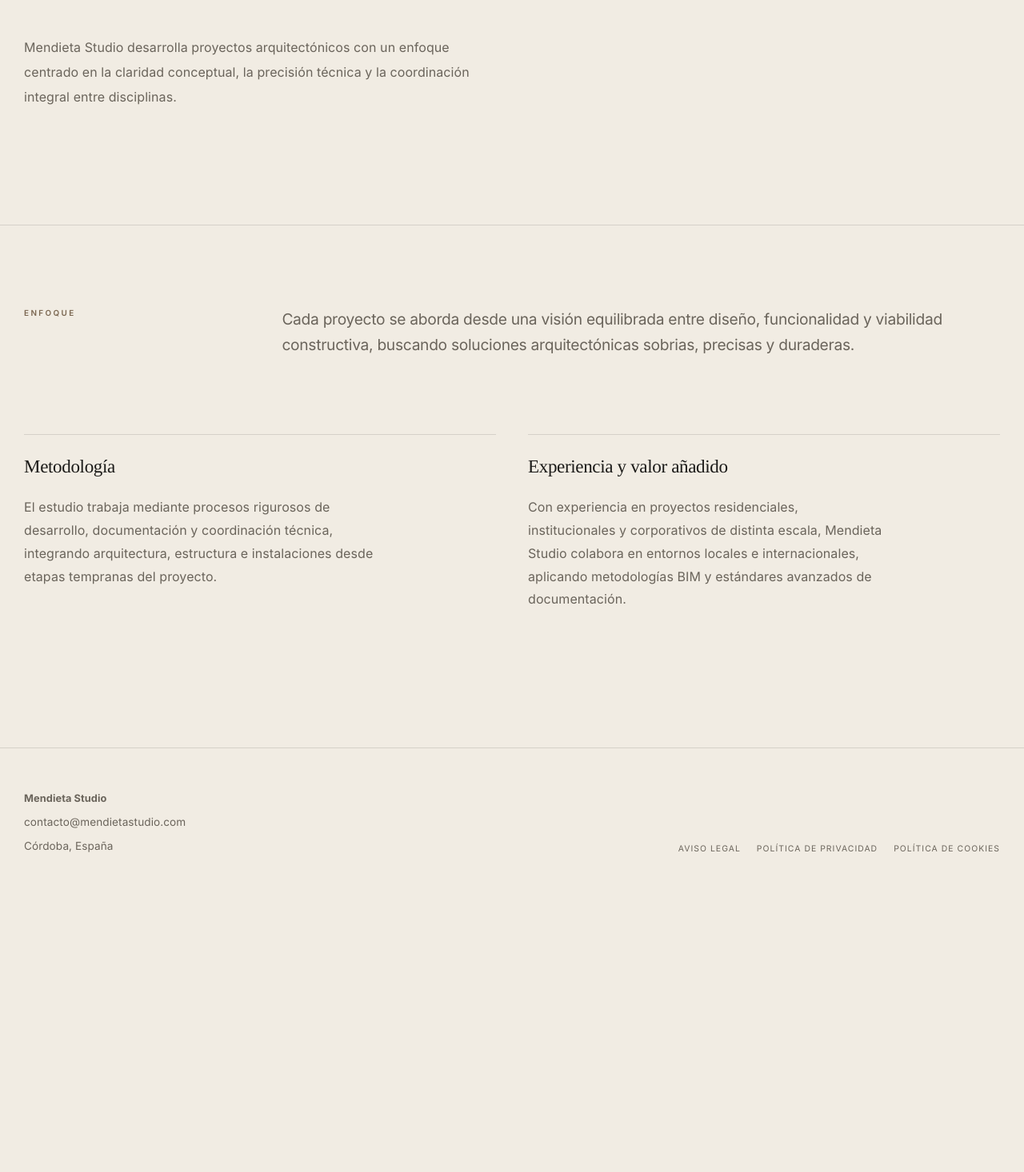
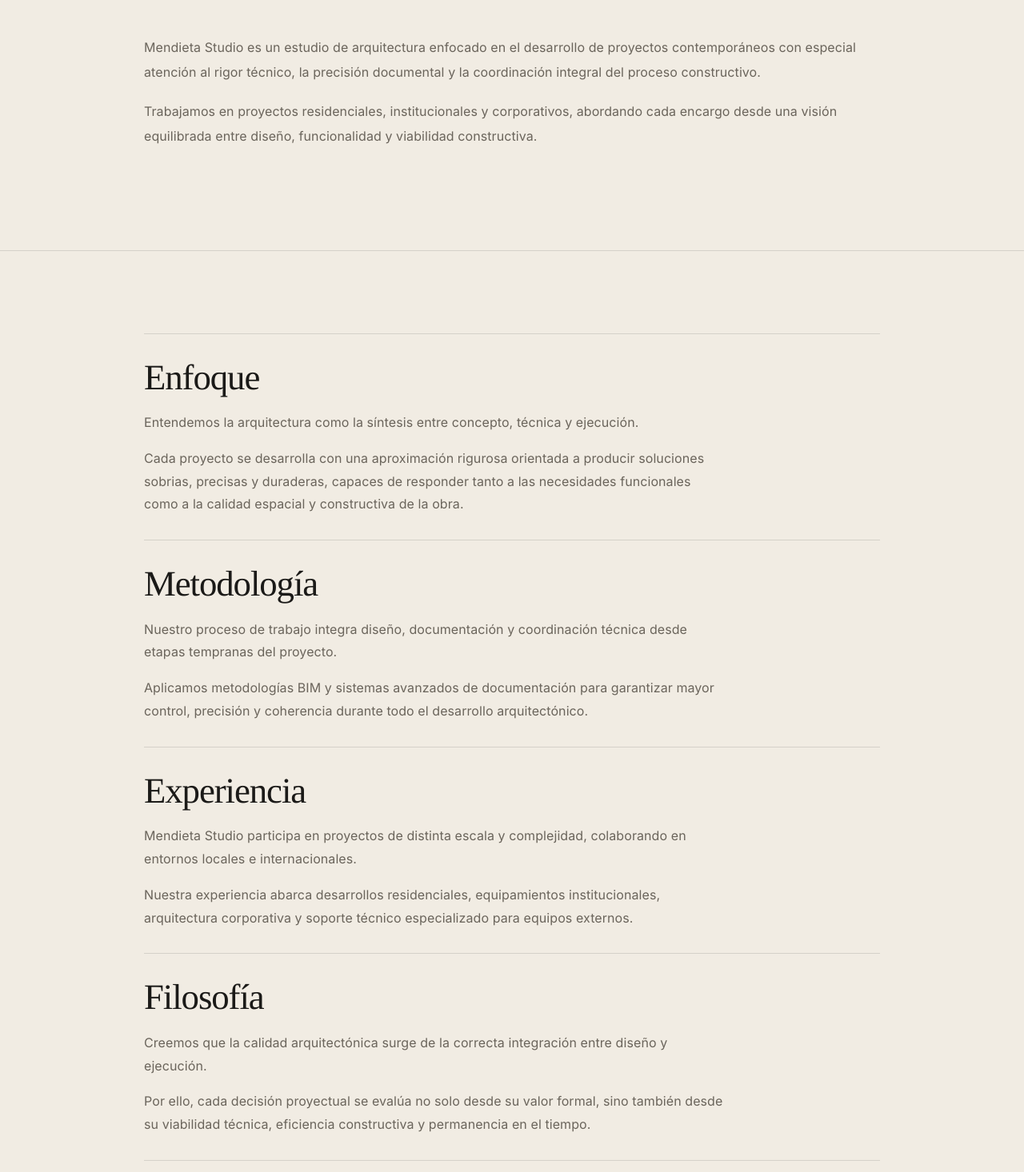
Before and after one commit to richimenvic/mendieta-studio-web, a React (Vite) app: page /estudio in a window 1280 px wide. Shown: the part 324-1790 px from the top of the page at 80% size. Before the commit the page ends 1464 px from the top, so only its background shows below. Built offline with nearby package versions, Linux system fonts and the light colour scheme.

Commit message:
Refuerza contenido editorial en la página Estudio

```diff
--- a/src/pages/Studio.jsx
+++ b/src/pages/Studio.jsx
@@ -1,46 +1,68 @@
+import { Link } from 'react-router-dom'
+
+const studioBlocks = [
+  {
+    title: 'Enfoque',
+    text: [
+      'Entendemos la arquitectura como la síntesis entre concepto, técnica y ejecución.',
+      'Cada proyecto se desarrolla con una aproximación rigurosa orientada a producir soluciones sobrias, precisas y duraderas, capaces de responder tanto a las necesidades funcionales como a la calidad espacial y constructiva de la obra.'
+    ]
+  },
+  {
+    title: 'Metodología',
+    text: [
+      'Nuestro proceso de trabajo integra diseño, documentación y coordinación técnica desde etapas tempranas del proyecto.',
+      'Aplicamos metodologías BIM y sistemas avanzados de documentación para garantizar mayor control, precisión y coherencia durante todo el desarrollo arquitectónico.'
+    ]
+  },
+  {
+    title: 'Experiencia',
+    text: [
+      'Mendieta Studio participa en proyectos de distinta escala y complejidad, colaborando en entornos locales e internacionales.',
+      'Nuestra experiencia abarca desarrollos residenciales, equipamientos institucionales, arquitectura corporativa y soporte técnico especializado para equipos externos.'
+    ]
+  },
+  {
+    title: 'Filosofía',
+    text: [
+      'Creemos que la calidad arquitectónica surge de la correcta integración entre diseño y ejecución.',
+      'Por ello, cada decisión proyectual se evalúa no solo desde su valor formal, sino también desde su viabilidad técnica, eficiencia constructiva y permanencia en el tiempo.'
+    ]
+  }
+]
+
 export default function Studio() {
   return (
     <>
       <main className="page-hero">
-        <div className="wrap">
+        <div className="wrap studio-intro">
           <div className="kicker">Estudio</div>
           <h1>Mendieta Studio</h1>
-          <p className="lead">
-            Mendieta Studio desarrolla proyectos arquitectónicos con un enfoque centrado en la claridad
-            conceptual, la precisión técnica y la coordinación integral entre disciplinas.
+          <p className="lead studio-lead">
+            Mendieta Studio es un estudio de arquitectura enfocado en el desarrollo de proyectos contemporáneos con especial atención al rigor técnico, la precisión documental y la coordinación integral del proceso constructivo.
+          </p>
+          <p className="lead studio-lead">
+            Trabajamos en proyectos residenciales, institucionales y corporativos, abordando cada encargo desde una visión equilibrada entre diseño, funcionalidad y viabilidad constructiva.
           </p>
         </div>
       </main>
 
-      <section className="section section-compact">
-        <div className="wrap">
-          <div className="section-head">
-            <div className="kicker">Enfoque</div>
-            <p className="section-copy section-copy-compact">
-              Cada proyecto se aborda desde una visión equilibrada entre diseño, funcionalidad y viabilidad
-              constructiva, buscando soluciones arquitectónicas sobrias, precisas y duraderas.
-            </p>
-          </div>
+      <section className="section section-compact studio-section">
+        <div className="wrap studio-editorial">
+          {studioBlocks.map((block) => (
+            <article key={block.title} className="box studio-block">
+              <h2>{block.title}</h2>
+              {block.text.map((paragraph) => (
+                <p key={paragraph}>{paragraph}</p>
+              ))}
+            </article>
+          ))}
 
-          <div className="studio-grid">
-            <article className="box">
-              <h3>Metodología</h3>
-              <p>
-                El estudio trabaja mediante procesos rigurosos de desarrollo, documentación y coordinación
-                técnica, integrando arquitectura, estructura e instalaciones desde etapas tempranas del
-                proyecto.
-              </p>
-            </article>
-
-            <article className="box">
-              <h3>Experiencia y valor añadido</h3>
-              <p>
-                Con experiencia en proyectos residenciales, institucionales y corporativos de distinta escala,
-                Mendieta Studio colabora en entornos locales e internacionales, aplicando metodologías BIM y
-                estándares avanzados de documentación.
-              </p>
-            </article>
-          </div>
+          <article className="box studio-cta">
+            <h2>¿Tiene un proyecto en mente?</h2>
+            <p>Estaremos encantados de estudiar su propuesta.</p>
+            <Link className="cta-link" to="/contacto">Contactar</Link>
+          </article>
         </div>
       </section>
     </>
--- a/src/styles.css
+++ b/src/styles.css
@@ -864,26 +864,60 @@ footer{padding:52px 0 68px;border-top:1px solid var(--line);color:var(--muted);f
   max-width:860px;
 }
 
-.studio-grid,
+.studio-intro{
+  max-width:920px;
+}
+
+.studio-lead{
+  max-width:920px;
+  margin-bottom:18px;
+}
+
+.studio-lead:last-child{
+  margin-bottom:0;
+}
+
+.studio-editorial{
+  max-width:920px;
+}
+
+.studio-block h2,
+.studio-cta h2{
+  margin-bottom:18px;
+}
+
+.studio-block p,
+.studio-cta p{
+  margin:0 0 16px;
+  color:var(--muted);
+  max-width:72ch;
+}
+
+.studio-block p:last-child,
+.studio-cta p:last-of-type{
+  margin-bottom:0;
+}
+
+.studio-cta .cta-link{
+  margin-top:26px;
+}
+
 .services-grid{
   display:grid;
   grid-template-columns:repeat(2,minmax(0,1fr));
   gap:28px 40px;
 }
 
-.service-box,
-.studio-grid .box{
+.service-box{
   padding-top:26px;
 }
 
-.service-box p,
-.studio-grid .box p{
+.service-box p{
   margin-bottom:0;
   max-width:44ch;
 }
 
 @media(max-width:1080px){
-  .studio-grid,
   .services-grid{
     grid-template-columns:1fr;
     gap:20px;
```
